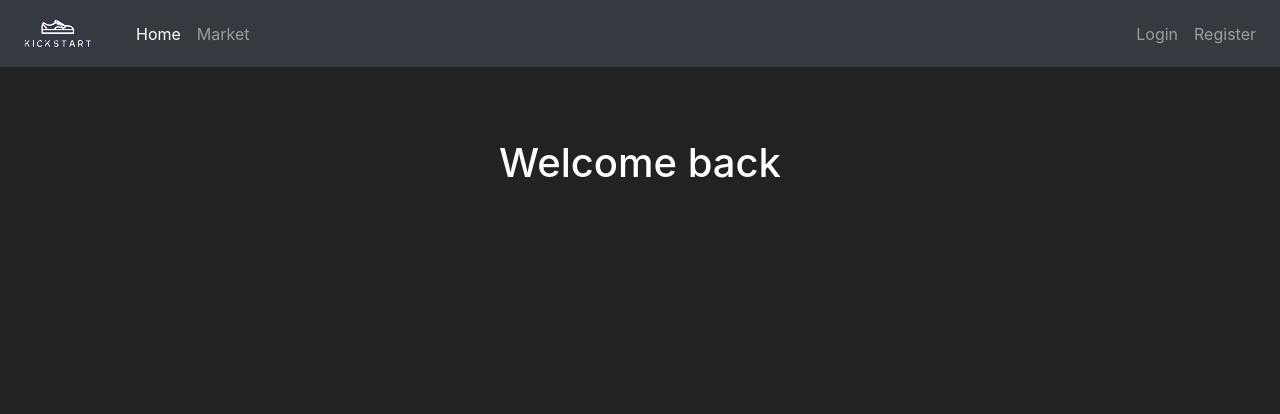
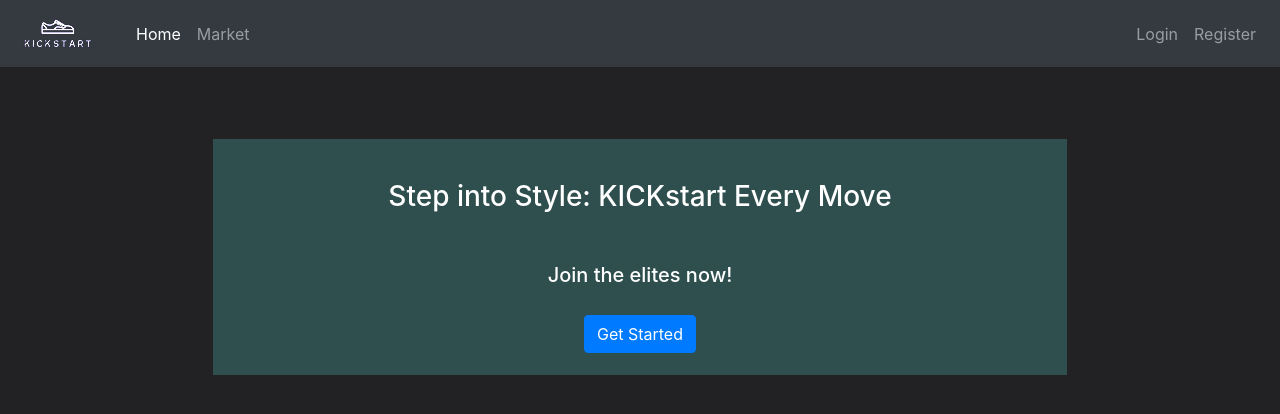
Before and after one commit to RampageousRJ/MarketFCC-Flask, a Flask app: page / in a window 1280 px wide. Shown: the top 414 px of the page. Run offline with Flask 3, Linux system fonts and the light colour scheme.

Commit message:
Unauthorized Access Dealings

```diff
--- a/market/__init__.py
+++ b/market/__init__.py
@@ -13,5 +13,8 @@ app.config['RECAPTCHA_PRIVATE_KEY'] = "6LcyAbAnAAAAAPXGV_OzjOXHWvxu6ocLeO3XR7VV"
 bcrypt = Bcrypt(app)
 db = SQLAlchemy(app)
 login_manager=LoginManager(app)
+login_manager.login_view = "login"
+login_manager.login_message = 'Login to continue'
+login_manager.login_message_category = 'info'
 
 from market import routes
--- a/market/routes.py
+++ b/market/routes.py
@@ -3,7 +3,7 @@ from flask import render_template,redirect,url_for,flash
 from market.models import Item,User
 from market.forms import RegisterForm,LoginForm
 from market import db
-from flask_login import login_user
+from flask_login import login_user,logout_user,login_required
 
 @app.route('/')
 @app.route('/home')
@@ -11,6 +11,7 @@ def home():
     return render_template('home.html')
 
 @app.route('/market')
+@login_required
 def market_page():
     items = Item.query.order_by(Item.id.asc()).all()
     return render_template('market.html',items=items)
@@ -47,3 +48,9 @@ def login():
 def not_found(e):
     flash('Page not found: Redirected to home page',category='danger')
     return redirect(url_for('home'))
+
+@app.route('/logout')
+def logout():
+    logout_user()
+    flash('You have logged out successfully!',category='info')
+    return redirect(url_for('home'))
--- a/market/templates/home.html
+++ b/market/templates/home.html
@@ -43,7 +43,7 @@
                     </li>
                     <li class="nav-link"></li>
                     <li class="nav-item">
-                        <a class="nav-link" href="#">Logout</a>
+                        <a class="nav-link" href="{{url_for('logout')}}">Logout</a>
                     </li>
                 {% else %}
                     <li class="nav-item">
@@ -71,7 +71,31 @@
     <br>
     <br>
     <br>
-    <h1>Welcome back</h1>
+    <div class="container-fluid">
+        <div class="row">
+            <div class="col-md-2"></div>
+            <div class="col-md-8" style='background-color: darkslategrey; text-align: center;'>
+                <div class="row" style='padding:5% 0 5% 0'>
+                    <div class="col-md-2"></div>
+                    <div class="col-md-8">
+                        <h3>Step into Style: KICKstart Every Move</h3>
+                    </div>
+                </div>
+                <div class="row" style="padding:0 0 2.5% 0">
+                    <div class="col-md-2"></div>
+                    <div class="col-md-8">
+                        <h5>Join the elites now!</h5>
+                    </div>
+                </div>
+                <div class="row">
+                    <div class="col-md-2"></div>
+                    <div class="col-md-8" style="padding: 0 0 2.5% 0;">
+                        <a href="{{url_for('login')}}" class="btn btn-primary">Get Started</a>
+                    </div>
+                </div>
+            </div>
+        </div>
+    </div>
 
     <script src="https://code.jquery.com/jquery-3.5.1.slim.min.js" integrity="sha384-DfXdz2htPH0lsSSs5nCTpuj/zy4C+OGpamoFVy38MVBnE+IbbVYUew+OrCXaRkfj" crossorigin="anonymous"></script>
     <script src="https://cdn.jsdelivr.net/npm/bootstrap@4.5.3/dist/js/bootstrap.bundle.min.js" integrity="sha384-ho+j7jyWK8fNQe+A12Hb8AhRq26LrZ/JpcUGGOn+Y7RsweNrtN/tE3MoK7ZeZDyx" crossorigin="anonymous"></script>
--- a/market/templates/login.html
+++ b/market/templates/login.html
@@ -60,7 +60,7 @@
     <br>
     <br>
 
-    <h1 class="create-account">Create Your Account</h1>
+    <h1 class="create-account">Login To Continue</h1>
     <div class="container">
         <form method="POST" class="form-register" style="color:white; padding:2.5% 20% 20% 20%">
             <div class="form-labels">
--- a/market/templates/market.html
+++ b/market/templates/market.html
@@ -43,7 +43,7 @@
                     </li>
                     <li class="nav-link"></li>
                     <li class="nav-item">
-                        <a class="nav-link" href="#">Logout</a>
+                        <a class="nav-link" href="{{url_for('logout')}}">Logout</a>
                     </li>
                 {% else %}
                     <li class="nav-item">
--- a/market/templates/register.html
+++ b/market/templates/register.html
@@ -85,6 +85,10 @@
                 <br>
                 <br>
                 {{form.submit(class='btn btn-lg btn-block btn-primary btn')}}
+                <br>
+                <div class="form-group" style="text-align:center">
+                    <h6>Already have an account? <a href="{{url_for('login')}}">Login Here</a></h6>
+                </div>
             </div>
 
         </form>
```
